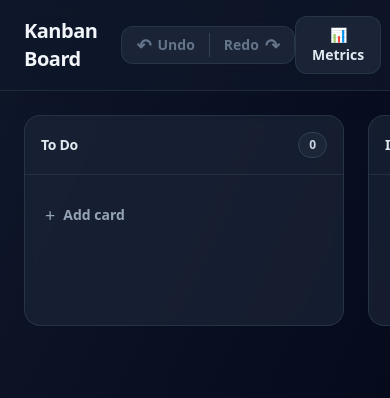
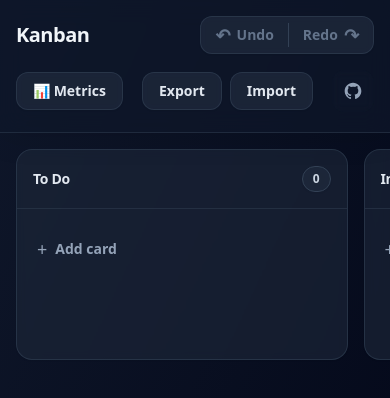
Before and after one commit to ShunyaPulse/kanban-board, a Next.js app: page / in a window 390 px wide. Shown: the top 398 px of the page. Built offline with nearby package versions, Linux system fonts and the light colour scheme.

Commit message:
style: optimize responsive design for mobile phones

```diff
--- a/src/app/page.tsx
+++ b/src/app/page.tsx
@@ -13,14 +13,14 @@ export default function Home() {
 
   return (
     <main className="h-screen flex flex-col font-sans overflow-hidden bg-transparent">
-      <header className="glass-header px-6 py-4 flex justify-between items-center z-10 shrink-0 sticky top-0">
-        <div className="flex items-center space-x-6">
-          <h1 className="text-xl font-bold text-slate-100 tracking-tight">
-            Kanban Board
+      <header className="glass-header px-4 sm:px-6 py-4 flex flex-col sm:flex-row justify-between items-center gap-4 sm:gap-0 z-10 shrink-0 sticky top-0">
+        <div className="flex items-center justify-between w-full sm:w-auto">
+          <h1 className="text-xl font-bold text-slate-100 tracking-tight mr-4 sm:mr-6">
+            Kanban
           </h1>
           <UndoRedoControls />
         </div>
-        <div className="flex items-center space-x-4">
+        <div className="flex items-center space-x-2 sm:space-x-4 w-full sm:w-auto justify-between sm:justify-end overflow-x-auto pb-1 sm:pb-0">
           <button
             onClick={toggleMetrics}
             className="px-4 py-2 text-sm font-semibold text-slate-200 bg-slate-800/80 border border-slate-700/60 rounded-xl hover:bg-slate-700 transition-all shadow-sm backdrop-blur-sm"
--- a/src/components/Board.tsx
+++ b/src/components/Board.tsx
@@ -147,7 +147,7 @@ export default function Board() {
   }
 
   return (
-    <div className="flex-1 overflow-x-auto p-6 bg-transparent flex flex-col h-full">
+    <div className="flex-1 overflow-x-auto p-4 sm:p-6 bg-transparent flex flex-col h-full">
       {error && (
         <div className="fixed top-20 right-4 bg-red-900/40 backdrop-blur-sm border border-red-500/50 text-red-200 px-4 py-3 rounded-xl z-50 shadow-lg font-medium text-sm">
           {error}
@@ -160,7 +160,7 @@ export default function Board() {
         onDragStart={handleDragStart}
         onDragEnd={handleDragEnd}
       >
-        <div className="flex gap-6 h-full items-start pb-4">
+        <div className="flex gap-4 sm:gap-6 h-full items-start pb-4">
           {columns.map((column) => (
             <Column key={column.id} column={column} />
           ))}
--- a/src/components/CardModal.tsx
+++ b/src/components/CardModal.tsx
@@ -101,7 +101,7 @@ export default function CardModal() {
             <span className="text-sm font-semibold text-slate-400 uppercase tracking-wider">
               Priority
             </span>
-            <div className="flex gap-2">
+            <div className="flex flex-wrap gap-2">
               {priorities.map((p) => (
                 <button
                   key={p}
--- a/src/components/Column.tsx
+++ b/src/components/Column.tsx
@@ -22,7 +22,7 @@ export default function Column({ column }: ColumnProps) {
   const isOverLimit = column.wipLimit !== undefined && column.wipLimit > 0 && cards.length >= column.wipLimit;
 
   return (
-    <div className={`flex flex-col glass-column rounded-2xl w-80 shrink-0 max-h-full ${isOverLimit ? 'ring-2 ring-red-500/80 bg-red-900/20' : ''}`}>
+    <div className={`flex flex-col glass-column rounded-2xl w-[85vw] sm:w-80 shrink-0 max-h-full ${isOverLimit ? 'ring-2 ring-red-500/80 bg-red-900/20' : ''}`}>
       <div className="p-4 border-b border-slate-700/50 flex justify-between items-center rounded-t-2xl z-10 shrink-0">
         <h3 className="font-semibold text-slate-200 flex items-center text-sm tracking-tight">
           {column.title}
--- a/src/components/MetricsPanel.tsx
+++ b/src/components/MetricsPanel.tsx
@@ -38,7 +38,7 @@ export default function MetricsPanel() {
         className="fixed inset-0 bg-slate-900/60 backdrop-blur-sm z-40 transition-opacity"
         onClick={toggleMetrics}
       />
-      <div className="fixed top-0 right-0 h-full w-96 bg-slate-800/95 backdrop-blur-xl shadow-2xl z-50 flex flex-col border-l border-slate-700/60 transition-transform">
+      <div className="fixed top-0 right-0 h-full w-[85vw] sm:w-96 bg-slate-800/95 backdrop-blur-xl shadow-2xl z-50 flex flex-col border-l border-slate-700/60 transition-transform">
         <div className="p-5 border-b border-slate-700/50 flex justify-between items-center bg-slate-800/50">
           <h2 className="text-xl font-bold text-slate-100 tracking-tight">
             Board Metrics
```
